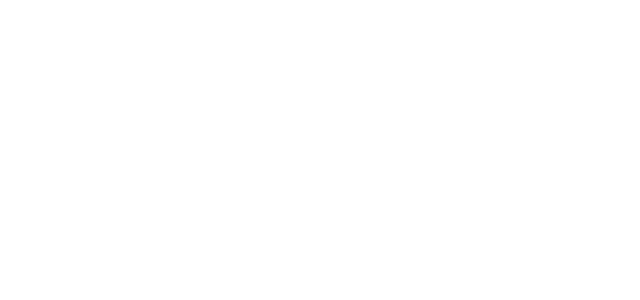
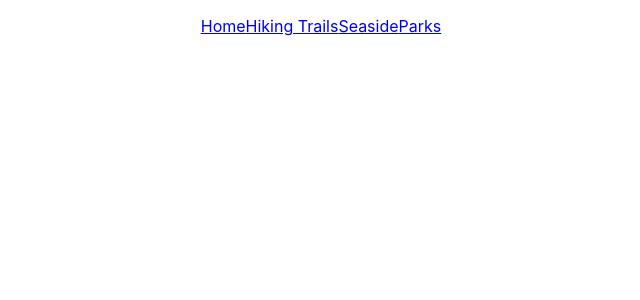
Before and after one commit to irinaandonova/Nature-Blog-Client, a React (Create React App) app in the folder client/: page / in a window 1280 px wide. Shown: the top 300 px of the page, without its empty margins (339-979 px from the left). Built offline with nearby package versions, Linux system fonts and the light colour scheme.

Commit message:
Add header component

```diff
--- a/client/src/App.tsx
+++ b/client/src/App.tsx
@@ -1,11 +1,10 @@
-import React from 'react';
-import logo from './logo.svg';
 import './App.css';
+import Header from './components/Header/Header';
 
 function App() {
   return (
     <div className="App">
-
+     <Header />
     </div>
   );
 }
--- /dev/null
+++ b/client/src/components/Header/Header.jsx
@@ -0,0 +1,18 @@
+import { Link } from "react-router-dom"
+
+const Header = () => {
+    return(
+        <header>
+            <nav>
+                <ul>
+                    <Link to="home">Home</Link>
+                    <Link to="hiking-trails">Hiking Trails</Link>
+                    <Link to="seasides">Seaside</Link>
+                    <Link to="parks">Parks</Link>
+                </ul>
+            </nav>
+        </header>
+    );
+}
+
+export default Header;
```
